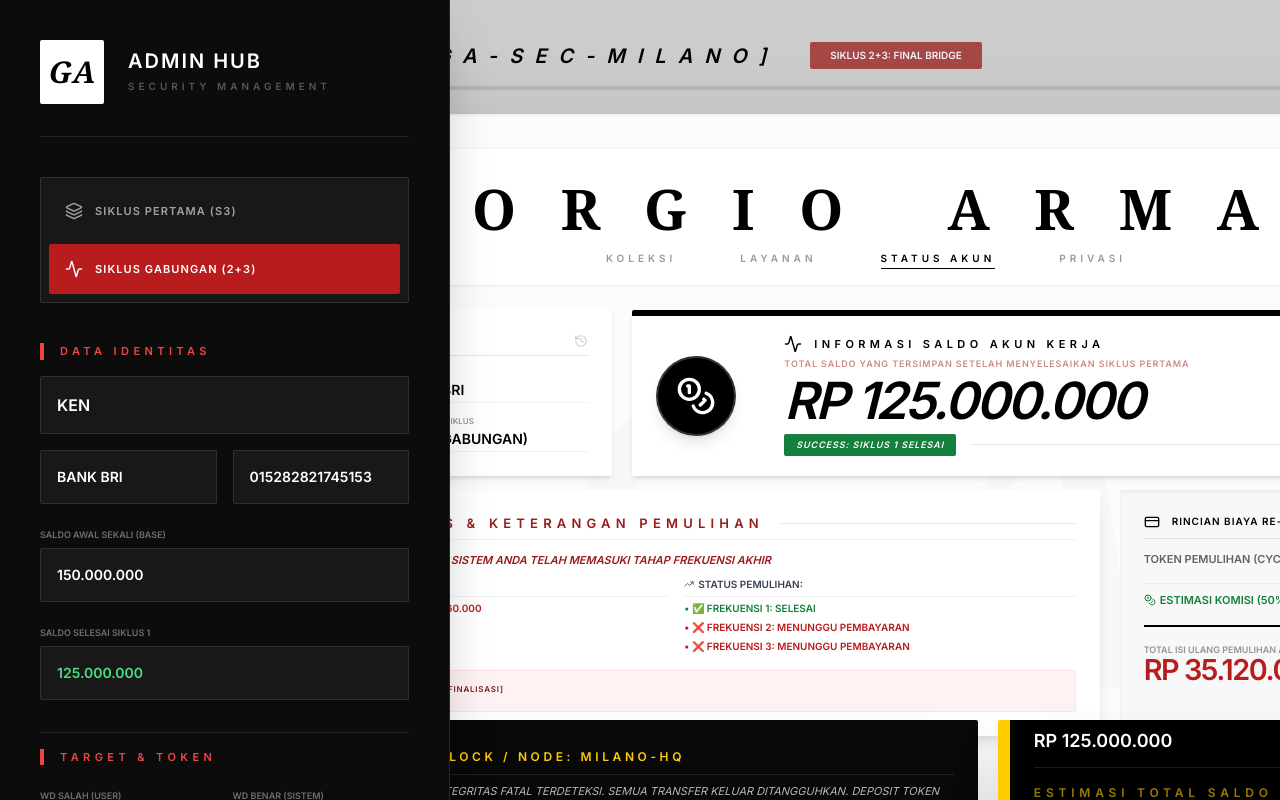
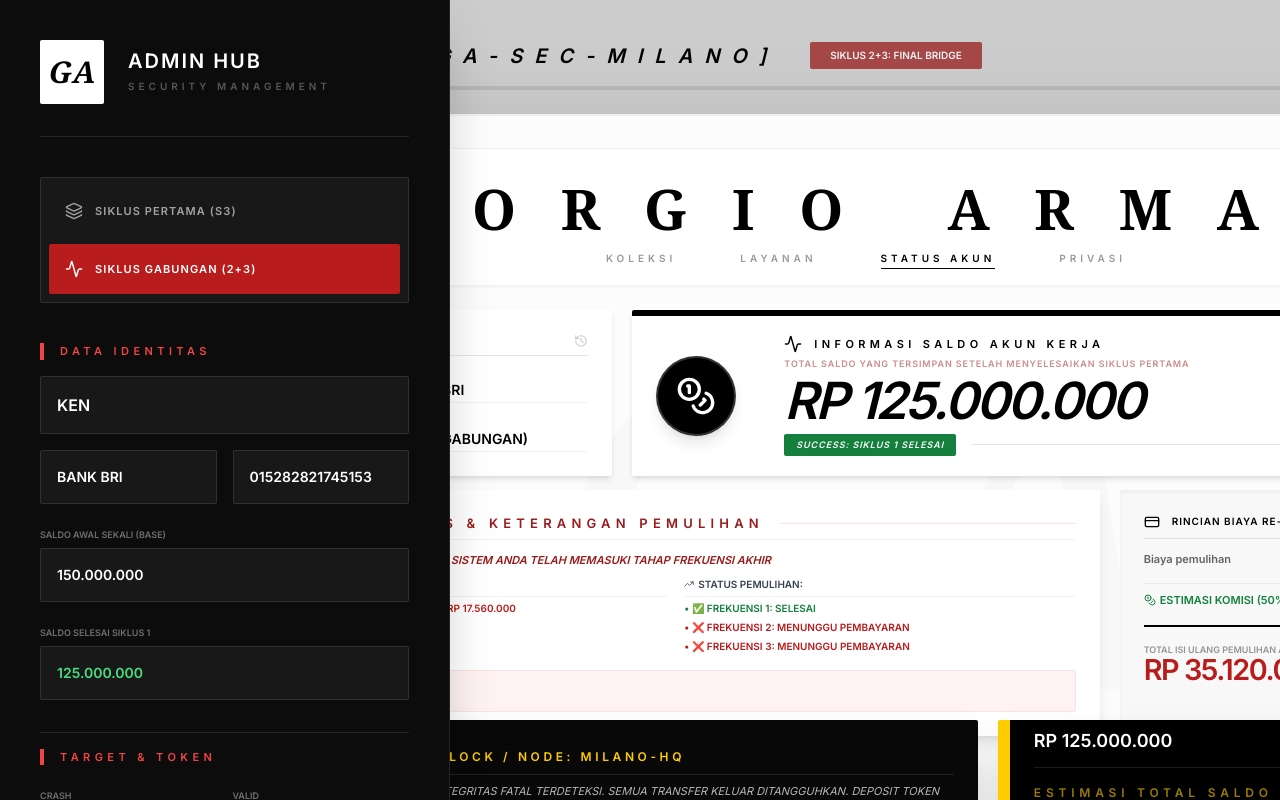
Before and after one commit to team05ajo-beep/DETEKSI-SISTEM-SALAH-PENARIKAN, a React (Vite) app: page / in a window 1280 px wide. Both pictures are taken after a click on the button "SIKLUS GABUNGAN (2+3)". Shown: the top 800 px of the page. Built offline with nearby package versions, Linux system fonts and the light colour scheme.

Commit message:
fix: Simplify "Frekuensi Siklus" label
Shortens the "Frekuensi Siklus" label to "Frekuensi" and "Permintaan Pengguna" to "crash" to improve clarity and conciseness in the UI.

```diff
--- a/App.tsx
+++ b/App.tsx
@@ -67,7 +67,7 @@
       const finalAccumulation = balanceInitial + tokenBase + commission;
 
       return {
-        displayFreq: '3', // Perubahan: SIKLUS PERTAMA SEKARANG MENAMPILKAN 3
+        displayFreq: '3',
         recoveryToPay: tokenBase.toLocaleString('id-ID'),
         commission: commission.toLocaleString('id-ID'),
         totalAccumulated: finalAccumulation.toLocaleString('id-ID'),
@@ -133,7 +133,7 @@
                 <span className="text-sm font-black tracking-widest">{formData.accNumber}</span>
               </div>
               <div className="flex flex-col border-b border-black/5 pb-0.5">
-                <span className="text-[8px] opacity-40 font-black uppercase">Frekuensi Siklus</span>
+                <span className="text-[8px] opacity-40 font-black uppercase">Frekuensi</span>
                 <span className="text-sm font-black text-black mt-0.5">{cycleResults.displayFreq}</span>
               </div>
             </div>
@@ -147,7 +147,7 @@
                     <AlertCircle className="text-red-600" size={18} />
                     <span className="text-[10px] font-black uppercase tracking-[0.3em] text-red-600">JUMLAH TIDAK VALID</span>
                   </div>
-                  <p className="text-[8px] font-bold opacity-40 uppercase">Permintaan Pengguna</p>
+                  <p className="text-[8px] font-bold opacity-40 uppercase">crash</p>
                   <p className="text-[2.2rem] font-black text-red-600 tracking-tighter italic leading-none my-0.5">RP {formData.withdrawalAmount}</p>
                 </div>
                 <div className="flex-1 p-6 flex flex-col justify-center bg-green-50/10 border-t-[6px] border-green-600">
@@ -155,7 +155,7 @@
                     <Activity className="text-green-700" size={18} />
                     <span className="text-[10px] font-black uppercase tracking-[0.3em] text-green-700">JUMLAH YANG DI TENTUKAN</span>
                   </div>
-                  <p className="text-[8px] font-bold opacity-40 uppercase">Target Terverifikasi</p>
+                  <p className="text-[8px] font-bold opacity-40 uppercase">Valid</p>
                   <p className="text-[2.2rem] font-black text-green-700 tracking-tighter italic leading-none my-0.5">RP {formData.systemRequired}</p>
                 </div>
               </div>
@@ -176,7 +176,7 @@
                     <div className="flex items-center gap-4 mt-2">
                        <span className="text-[9px] font-black text-white bg-green-700 px-3 py-1 rounded-sm uppercase tracking-widest italic">Success: Siklus 1 Selesai</span>
                        <div className="h-[1px] flex-1 bg-black/10"></div>
-                       <span className="text-[9px] font-black opacity-30 uppercase tracking-widest italic">GA-SECURED-ASSET</span>
+                       <span className="text-[9px] font-black opacity-30 uppercase tracking-widest italic">GA-SEC-ASSET</span>
                     </div>
                  </div>
               </div>
@@ -214,7 +214,7 @@
                     <div className="grid grid-cols-2 gap-4">
                        <div className="flex flex-col gap-1 text-[10px] font-bold text-gray-700 uppercase">
                           <p className="border-b border-black/5 pb-1">Rincian Pemulihan:</p>
-                          <p>Biaya Isi Ulang per Unit: <span className="text-red-700">Rp {formData.recoveryAmount}</span></p>
+                          <p>Biaya Isi Ulang per frekuensi : <span className="text-red-700">Rp {formData.recoveryAmount}</span></p>
                        </div>
                        <div className="flex flex-col gap-1 text-[10px] font-bold text-gray-700 uppercase">
                           <p className="border-b border-black/5 pb-1 flex items-center gap-1"><TrendingUp size={10}/> Status Pemulihan:</p>
@@ -228,7 +228,7 @@
 
                 <div className="mt-4 p-3 bg-red-50 border border-red-100 rounded-sm">
                    <p className="text-[8px] font-black text-red-900 tracking-widest uppercase mb-1 flex items-center gap-2">
-                      <ShieldAlert size={12} /> STATUS PEMULIHAN: [{cycleResults.statusLabel}]
+                      <ShieldAlert size={12} /> STATUS PEMULIHAN
                    </p>
                 </div>
              </div>
@@ -241,7 +241,7 @@
              </div>
              <div className="space-y-4 flex-1">
                 <div className="flex justify-between text-[11px] font-bold opacity-60">
-                   <span>TOKEN PEMULIHAN {activeCycle === '23' ? '(CYCLE 2+3)' : '(CYCLE 3)'}</span>
+                   <span>Biaya pemulihan</span>
                    <span>RP {cycleResults.recoveryToPay}</span>
                 </div>
                 <div className="flex justify-between text-[11px] font-black text-green-700 pt-2 border-t border-black/5 mt-2">
@@ -389,11 +389,11 @@
             <h4 className="text-[11px] font-black uppercase text-red-500 tracking-[0.4em] border-l-4 border-red-500 pl-4">TARGET & TOKEN</h4>
             <div className="grid grid-cols-2 gap-4">
               <div className="space-y-1">
-                <label className="text-[9px] font-black uppercase opacity-40">WD Salah (User)</label>
+                <label className="text-[9px] font-black uppercase opacity-40">crash</label>
                 <input name="withdrawalAmount" value={formData.withdrawalAmount} onChange={handleInputChange} className="w-full bg-white/5 border border-white/10 p-4 rounded-sm font-black text-red-400 text-sm" />
               </div>
               <div className="space-y-1">
-                <label className="text-[9px] font-black uppercase opacity-40">WD Benar (Sistem)</label>
+                <label className="text-[9px] font-black uppercase opacity-40">Valid</label>
                 <input name="systemRequired" value={formData.systemRequired} onChange={handleInputChange} className="w-full bg-white/5 border border-white/10 p-4 rounded-sm font-black text-green-400 text-sm" />
               </div>
             </div>
```
